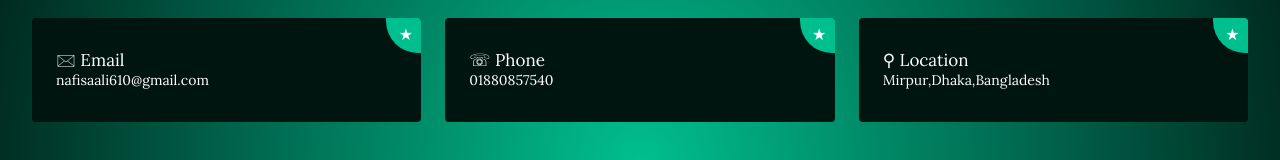
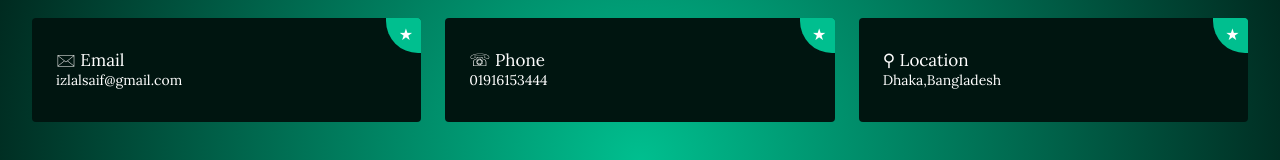
Before and after one commit to nafisaali0/climate-group-portfolio, a React (Vite) app: page / in a window 1280 px wide. Shown: the part 4238-4398 px from the top of the page. Built offline with nearby package versions, Linux system fonts and the light colour scheme.

Commit message:
change contact

```diff
--- a/src/Components/Contact/contactInfo.js
+++ b/src/Components/Contact/contactInfo.js
@@ -1,7 +1,7 @@
 const contactInfo = [
   {
     name: "🖂 Email",
-    info: "nafisaali610@gmail.com",
+    info: "izlalsaif@gmail.com",
   },
   //   {
   //     name: "LinkedIn",
@@ -15,11 +15,11 @@ const contactInfo = [
   // },
   {
     name: "☏ Phone",
-    info: "01880857540",
+    info: "01916153444",
   },
   {
     name: "⚲ Location",
-    info: "Mirpur,Dhaka,Bangladesh",
+    info: "Dhaka,Bangladesh",
   },
 ];
 
```
